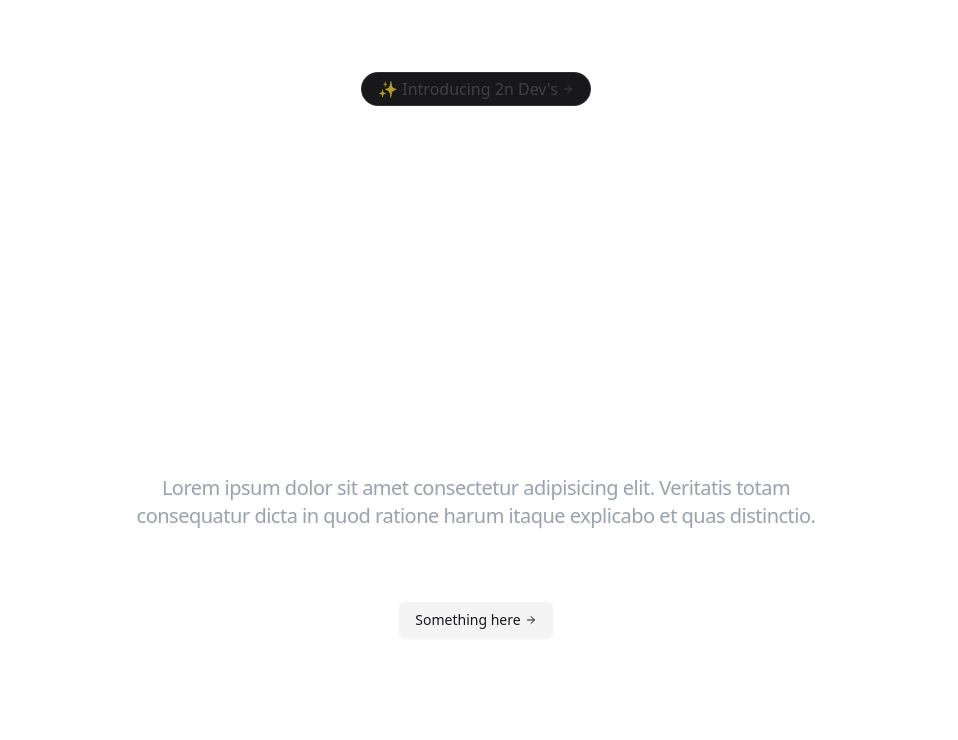
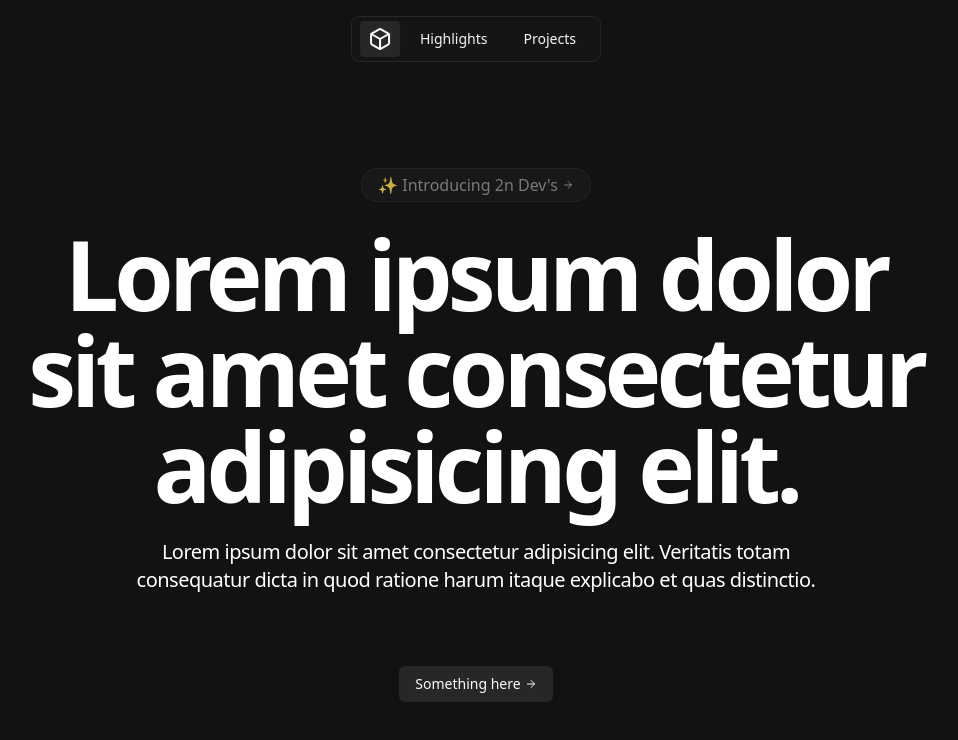
Before and after one commit to 2ndevs/landing-page, a Next.js app: page / in a window 1280 px wide. Shown: the top 740 px of the page, without its empty margins (164-1122 px from the left). Built offline with nearby package versions, Linux system fonts and the light colour scheme.

Commit message:
Feat/navbar (#1)
* dawodkawo

* x

* feat adjwioadja

* awjdiawjdi

* awjdiawjdi

```diff
--- a/src/app/globals.css
+++ b/src/app/globals.css
@@ -63,7 +63,7 @@
   * {
     @apply border-border;
   }
-   body {
+  body {
     @apply bg-background text-foreground scroll-smooth;
   }
 }
--- a/src/app/layout.tsx
+++ b/src/app/layout.tsx
@@ -29,8 +29,7 @@ const RootLayout = ({
       >
         <ThemeProvider
           attribute="class"
-          defaultTheme="system"
-          enableSystem
+          defaultTheme="dark"
           key="@2n/theme"
         >
           {children}
--- a/src/app/page.tsx
+++ b/src/app/page.tsx
@@ -1,16 +1,16 @@
+import { Navbar } from "@/components/shards/navbar";
 import { Hero } from "@components/shards/hero";
 
 const Home = () => {
-  return (
-    <div className="max-w-screen-lg">
-      {/* # Navigation */}
+  return <div className="max-w-screen-lg">
+    {/* # Navigation */}
+    <Navbar />
 
-      {/* # Body */}
-      <Hero />
+    {/* # Body */}
+    <Hero />
 
-      {/* # Footer */}
-    </div>
-  );
+    {/* # Footer */}
+  </div>
 };
 
 export default Home;
--- a/src/components/shards/hero.tsx
+++ b/src/components/shards/hero.tsx
@@ -5,7 +5,7 @@ import { Button } from "@components/ui/button";
 import { ArrowRightIcon } from "lucide-react";
 
 export const Hero = () => (
-  <section className="flex flex-col w-full items-center justify-center gap-6">
+  <section className="flex flex-col w-full items-center justify-center gap-6 mt-24">
     <div
       className={cn(
         "group rounded-full border border-muted/10 text-base text-white transition-all ease-in hover:cursor-pointer dark:border-white/5 bg-zinc-900"
@@ -17,12 +17,12 @@ export const Hero = () => (
       </AnimatedShinyText>
     </div>
 
-    <div className="bg-gradient-to-br dark:from-white from-black from-30% dark:to-white/40 to-black/40 bg-clip-text p-4">
+    {/* <div className="bg-gradient-to-br dark:from-foreground from-background from-30% dark:to-foreground/40 to-background/40 bg-clip-text p-4"> */}
       <WordFadeIn
-        className="sm:text-6xl md:text-7xl lg:text-8xl text-5xl font-bold leading-none tracking-tighter text-balance text-transparent dark:text-transparent"
+        className="sm:text-6xl md:text-7xl lg:text-8xl text-5xl font-bold leading-none tracking-tighter text-balance"
         words="Lorem ipsum dolor sit amet consectetur adipisicing elit."
       />
-    </div>
+    {/* </div> */}
 
     <WordFadeIn
       className="text-lg tracking-tight font-normal text-gray-400 md:text-xl text-balance"
--- a/src/components/shards/navbar.tsx
+++ b/src/components/shards/navbar.tsx
@@ -1,17 +1,60 @@
+'use client'
+
 import {
   NavigationMenu,
-  NavigationMenuContent,
-  NavigationMenuIndicator,
   NavigationMenuItem,
   NavigationMenuLink,
   NavigationMenuList,
-  NavigationMenuTrigger,
-  NavigationMenuViewport,
+  navigationMenuTriggerStyle,
 } from "@/components/ui/navigation-menu"
+import { Box } from "lucide-react"
+import { cn } from '@/lib/utils'
+import Link from "next/link"
+import { motion } from 'framer-motion'
+import { useParams } from "next/navigation"
+import { useEffect } from "react"
 
 export const Navbar = () => {
+  const params = useParams()
+  const itemId = window?.location.hash;
+
+  useEffect(() => {
+    console.log(params, itemId)
+  }, [params])
+
   return (
-    <>
-    </>
+    <NavigationMenu className="fixed left-1/2 top-4 -translate-x-1/2 px-2 py-1 bg-muted/20 backdrop-blur-sm rounded-lg border border-muted">
+      <NavigationMenuList>
+        <NavigationMenuItem className="relative dark:hover:bg-none hover:bg-none">
+          <Link href="/" legacyBehavior passHref>
+            <NavigationMenuLink className={cn(navigationMenuTriggerStyle(), "px-2")}>
+              <Box />
+            </NavigationMenuLink>
+          </Link>
+
+          {!itemId?.length && <motion.div layoutId="navigation-background" className={cn("absolute inset-0 bg-muted -z-10 rounded")} />}
+        </NavigationMenuItem>
+
+        <NavigationMenuItem className="relative">
+          <Link href="#highlights" legacyBehavior passHref>
+            <NavigationMenuLink className={cn(navigationMenuTriggerStyle(), "dark:hover:bg-none hover:bg-none")}>
+              Highlights
+            </NavigationMenuLink>
+          </Link>
+
+          {itemId === '#highlights' && <motion.div layoutId="navigation-background" className={cn("absolute inset-0 bg-muted -z-10 rounded")} />}
+        </NavigationMenuItem>
+
+        <NavigationMenuItem className="relative">
+          <Link href="#projects" legacyBehavior passHref>
+            <NavigationMenuLink className={cn(navigationMenuTriggerStyle(), "dark:hover:bg-none hover:bg-none")}>
+              Projects
+            </NavigationMenuLink>
+          </Link>
+
+          {itemId === '#projects' && <motion.div layoutId="navigation-background" className={cn("absolute inset-0 bg-muted -z-10 rounded")} />}
+        </NavigationMenuItem>
+      </NavigationMenuList>
+    </NavigationMenu>
   )
 }
--- a/src/components/ui/navigation-menu.tsx
+++ b/src/components/ui/navigation-menu.tsx
@@ -41,7 +41,7 @@ NavigationMenuList.displayName = NavigationMenuPrimitive.List.displayName
 const NavigationMenuItem = NavigationMenuPrimitive.Item
 
 const navigationMenuTriggerStyle = cva(
-  "group inline-flex h-9 w-max items-center justify-center rounded-md bg-background px-4 py-2 text-sm font-medium transition-colors hover:bg-accent hover:text-accent-foreground focus:bg-accent focus:text-accent-foreground focus:outline-none disabled:pointer-events-none disabled:opacity-50 data-[active]:bg-accent/50 data-[state=open]:bg-accent/50"
+  "group inline-flex h-9 w-max items-center justify-center rounded-md bg-background px-4 py-2 text-sm font-medium transition-colors hover:text-accent-foreground focus:text-accent-foreground focus:outline-none disabled:pointer-events-none disabled:opacity-50 data-[active]:bg-accent/50 data-[state=open]:bg-accent/50"
 )
 
 const NavigationMenuTrigger = React.forwardRef<
```
Also changed, not shown: 1 other file (tests, documents, lock files or other folders).
